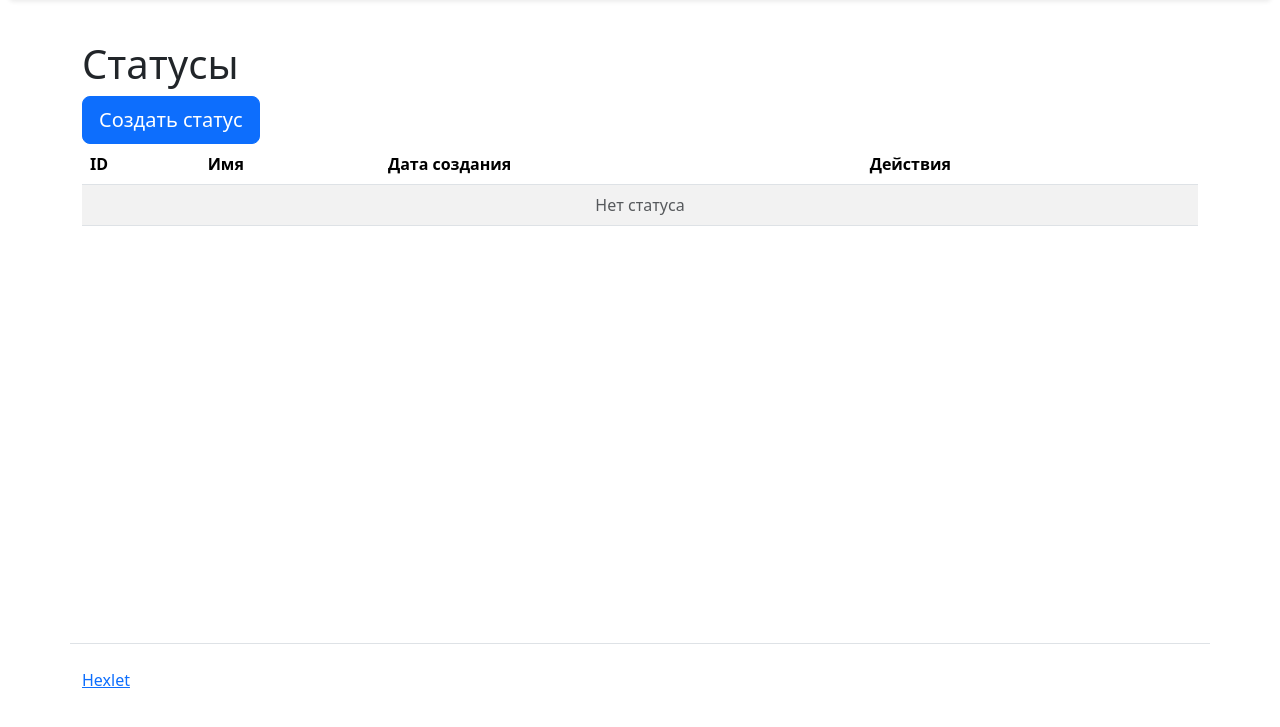
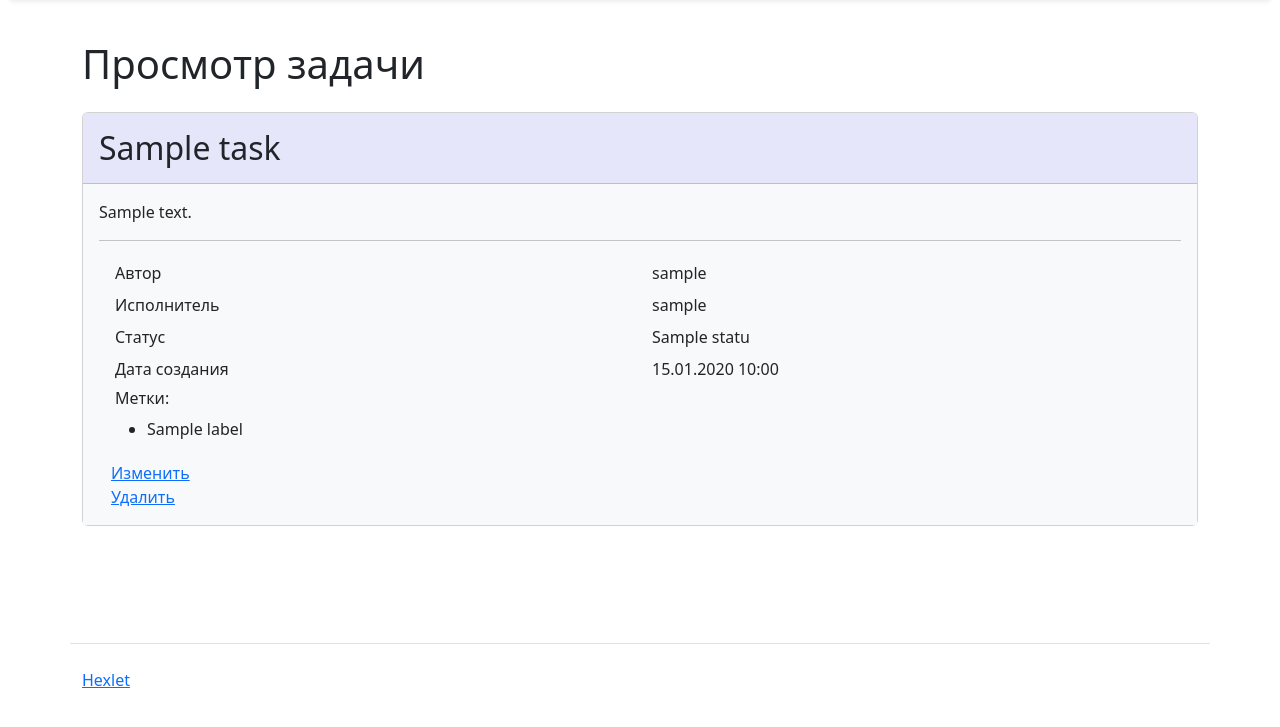
Before and after one commit to lawyer-arch/python-project-52, a Django app: page /tasks/1/ in a window 1280 px wide. Shown: the part 60-787 px from the top of the page. Run offline with Django 5.2, Linux system fonts and the light colour scheme; the first user in the database is signed in; tables that the repository leaves empty hold one stand-in row (Sample ...); some libraries are stand-ins or nearby versions.

Commit message:
реализовал шаблон detail в задачах

```diff
--- a/templates/tasks/detail.html
+++ b/templates/tasks/detail.html
@@ -3,42 +3,50 @@
 {% load i18n %}
 
 {% block content %}
-<div class="container my-4">
-    <h1>{% trans "Статусы" %}</h1>
-    <a class="btn btn-primary btn-lg" href="{% url 'statuses:statuses_create'%}">{% trans "Создать статус" %}</a>
-    <table class="table table-striped table-hover align-middle">
-        <thead>
-            <tr>
-                <th>ID</th>
-                <th>{% trans "Имя" %}</th>
-                <th>{% trans "Дата создания" %}</th>
-                <th>{% trans "Действия" %}</th>
-            </tr>
-        </thead>
-        <tbody>
-            {% for status in statuses %}
-            <tr>
-                <td>{{ status.id }}</td>
-                <td>{{ status.name }}</td>
-                <td>{{ status.created_at|date:"d.m.Y H:i" }}</td>
-                <td>
-                    <a href="{% url 'statuses:statuses_update' status.id%}" class="btn btn-sm btn-outline-primary">
-                        {% trans "Изменить" %}
-                    </a>
-                    <form action="{% url 'statuses:statuses_delete' status.id %}" method="post" style="display:inline;">
-                        {% csrf_token %}
-                        <button type="submit" class="btn btn-sm btn-outline-danger">Удалить</button>
-                    </form>
-                </td>
-            </tr>
-            {% empty %}
-            <tr>
-                <td colspan="5" class="text-center text-muted">
-                    {% trans "Нет статуса" %}
-                </td>
-            </tr>
-            {% endfor %}
-        </tbody>
-    </table>
+<div class="container wrapper flex-grow-1">
+    <h1 class="my-4">Просмотр задачи</h1>
+    <div class="card">
+        <div class="card-header" style="background-color: #e6e6fa;">
+            <h2 class="my-2">{{ task.name }}</h2>
+        </div>
+        <div class="card-body bg-light">
+            <p>{{ task.description }}</p>
+            <hr>
+            <div class="container">
+                <div class="row p-1">
+                    <div class="col font-weight-bold">{% trans "Автор" %}</div>
+                    <div class="col">{{ task.author }}</div>
+                </div>
+                <div class="row p-1">
+                    <div class="col font-weight-bold">{% trans "Исполнитель" %}</div>
+                    <div class="col">{{ task.executor }}</div>
+                </div>
+                <div class="row p-1">
+                    <div class="col font-weight-bold">{% trans "Статус" %}</div>
+                    <div class="col">{{ task.status }}</div>
+                </div>
+                <div class="row p-1">
+                    <div class="col font-weight-bold">{% trans "Дата создания" %}</div>
+                    <div class="col">{{ task.created_at|date:"d.m.Y H:i" }}</div>
+                </div>
+                <div class="row p-1">
+                    <div class="col">
+                        <h6>{% trans "Метки" %}:</h6>
+                        <ul class="pl-3">
+                            {% for label in task.labels.all %}
+                            <li>{{ label }}</li>
+                            {% empty %}
+                            <li>(нет меток)</li>
+                            {% endfor %}
+                        </ul>
+                    </div>
+                </div>
+                <div class="row justify-content-end">
+                    <a href="{% url 'tasks:tasks_update' task.id %}">Изменить</a>
+                    <a href="{% url 'tasks:tasks_delete' task.id %}">Удалить</a>
+                </div>
+            </div>
+        </div>
+    </div>
 </div>
 {% endblock %}
--- a/templates/tasks/list.html
+++ b/templates/tasks/list.html
@@ -78,7 +78,9 @@
                     {% for task in tasks %}
                         <tr>
                             <td>{{ task.id }}</td>
-                            <td>{{ task.name }}</td>
+                            <td>
+                                <a href="{% url 'tasks:tasks_detail' task.id %}">{{ task.name }}</a>
+                            </td>
                             <td>{{ task.status }}</td>
                             <td>{{ task.author}}</td>
                             <td>{{ task.executor}}</td>
```
Also changed, not shown: 1 other file.
